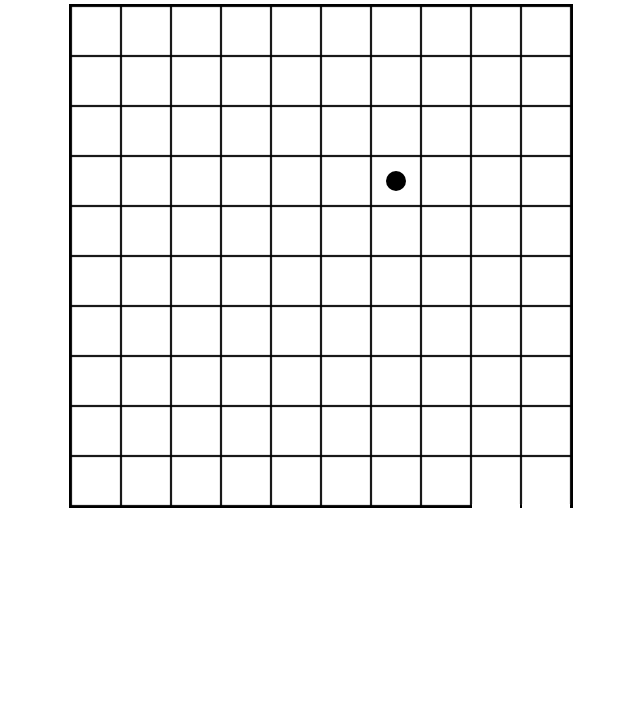
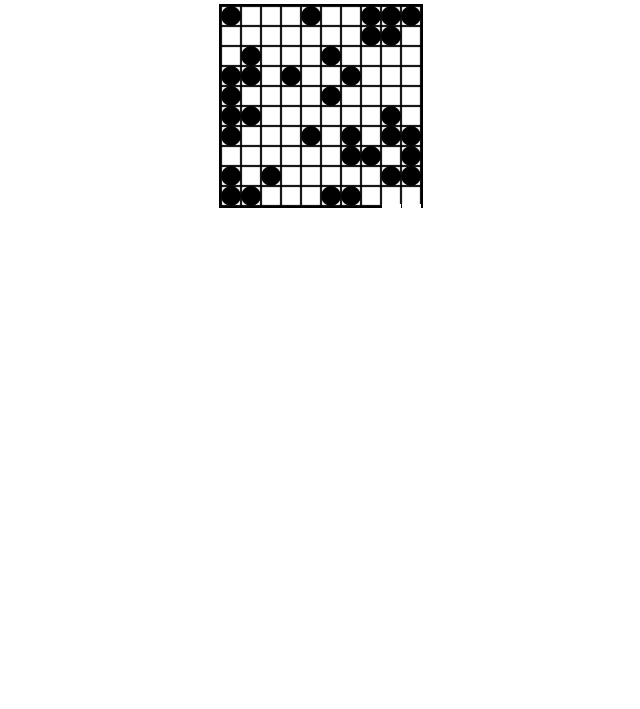
Before and after one commit to rodelcruzph/ie-simulatr, a plain HTML site: page index.html in a window 1280 px wide. Shown: the part 91-800 px from the top of the page, without its empty margins (319-959 px from the left). Drawn offline with nearby package versions, Linux system fonts and the light colour scheme.

Commit message:
major update

```diff
--- a/index.html
+++ b/index.html
@@ -6,7 +6,7 @@
 	<title>Simulation</title>
 
 	<script src="https://ajax.googleapis.com/ajax/libs/jquery/3.1.1/jquery.min.js"></script>
-	<script src="scripts.js"></script>
+	<script src="rodel-scripts.js"></script>
 	<link rel="stylesheet" href="style.css">
 
 </head>
--- /dev/null
+++ b/rodel-scripts.js
@@ -0,0 +1,92 @@
+// var boxDim = 50;
+// var rows = 5;
+// var cols = 7;
+
+( function() {
+
+	jQuery(document).ready( function() {
+
+		app.init();
+
+	});
+
+})();
+
+var app = {
+	vars: {
+		boxDim: 20,
+		rows: 10,
+		cols: 10,
+		people: {}
+	},
+
+	init: function() {
+		app.drawRoom();
+		//app.getPeople();
+	},
+
+	drawRoom: function() {
+		jQuery('#classroom').css({
+			width: app.vars.boxDim * app.vars.cols,
+			height: app.vars.boxDim * app.vars.rows
+		});
+
+		for(var j = 1; j <= app.vars.rows; j++) {
+			for(var i = 1; i <= app.vars.cols; i++) {
+				jQuery('<li data-row="'+j+'" data-col="'+i+'" class="tileBox" style="width:'+ app.vars.boxDim +'px; height:'+ app.vars.boxDim +'px;"></li>').appendTo('.classroom-wrap');
+			}
+		}
+
+		//app.addPerson();
+		app.addPeople();
+	},
+
+	addPerson: function() {
+		var people = "<span class='people-item'></span>",
+			rowCoor = 3,
+			colCoor = 6;
+
+		jQuery('.classroom-wrap li').each(function() {
+			if(jQuery(this).data('row') == rowCoor && jQuery(this).data('col') == colCoor) {
+				jQuery(this).addClass('people');
+			}
+		});
+
+		jQuery('.people').append(people);
+
+		app.getPeople();
+	},
+
+	addPeople: function() {
+		jQuery(".classroom-wrap li:nth-last-child(2), .classroom-wrap li:last-child").addClass('door');
+
+		var minPeople = 15;
+		var maxPeople = app.vars.rows * app.vars.cols;
+		var currPeople = Math.floor(Math.random()* (maxPeople - minPeople + 1) + minPeople);
+		jQuery('#number').text(currPeople + ' people');
+
+		var people = "<span class='people-item'></span>",
+			randomElements = jQuery("li").get().sort(function(){
+			  return Math.round(Math.random())-0.5
+			}).slice(0,currPeople);
+
+		jQuery(randomElements).addClass('people');
+		jQuery('.people').append(people);
+
+		app.getPeople();
+	},
+
+	getPeople: function() {
+		var i = 1;
+
+		jQuery('.classroom-wrap li').each(function() {
+			if(jQuery(this).hasClass('people')) {
+				app.vars.people[i] = {
+					'colCoords': jQuery(this).data('row'),
+					'rowCoords': jQuery(this).data('col')
+				}
+				i += 1;
+			}
+		});
+	}
+}
--- a/scripts.js
+++ b/scripts.js
@@ -83,8 +83,8 @@
 var app = {
 	vars: {
 		boxDim: 50,
-		rows: 10,
-		cols: 10,
+		rows: 5,
+		cols: 6,
 		people: {}
 	},
 
@@ -128,8 +128,8 @@ var app = {
 	addPeople: function() {
 		jQuery(".classroom-wrap li:nth-last-child(2), .classroom-wrap li:last-child").addClass('door');
 
-		var minPeople = 1;
-		var maxPeople = 2;
+		var minPeople = 15;
+		var maxPeople = app.vars.rows * app.vars.cols;
 		var currPeople = Math.floor(Math.random()* (maxPeople - minPeople + 1) + minPeople);
 		jQuery('#number').text(currPeople + ' people');
 
@@ -150,8 +150,8 @@ var app = {
 		jQuery('.classroom-wrap li').each(function() {
 			if(jQuery(this).hasClass('people')) {
 				app.vars.people[i] = {
-					'x': jQuery(this).data('col'),
-					'y': jQuery(this).data('row')
+					'colCoords': jQuery(this).data('row'),
+					'rowCoords': jQuery(this).data('col')
 				}
 				i += 1;
 			}
```
